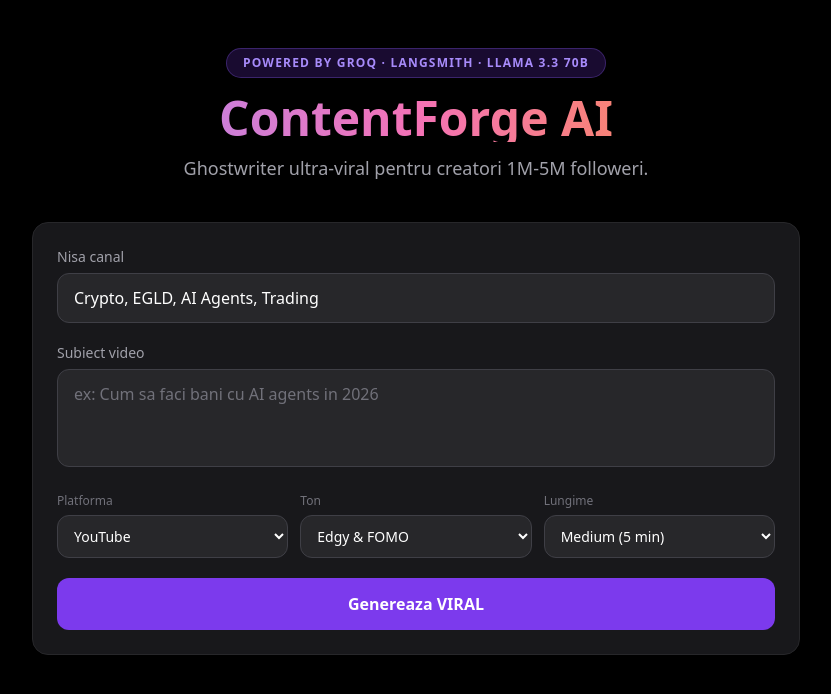
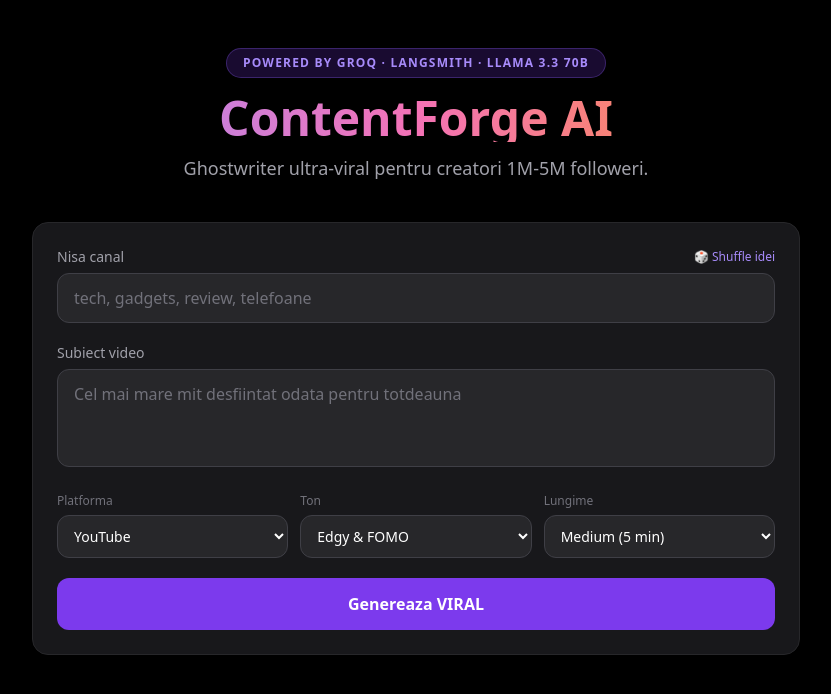
Before and after one commit to Gzeu/contentforge-ai, a Next.js app in the folder frontend/: page / in a window 1280 px wide. Shown: the top 694 px of the page, without its empty margins (224-1055 px from the left). Built offline with nearby package versions, Linux system fonts and the light colour scheme.

Commit message:
feat: random placeholders for nisa/subiect, remove hardcoded defaults, add shuffle button
Added random niche and subject placeholders for content generation.

```diff
--- a/frontend/app/page.tsx
+++ b/frontend/app/page.tsx
@@ -4,6 +4,38 @@
 const PLATFORMS = ['YouTube', 'TikTok', 'Reels', 'X/Twitter'];
 const TONES = ['Edgy & FOMO', 'Motivational', 'Educativ', 'Funny & Viral', 'Storytelling'];
 const LENGTHS = ['Short (60s)', 'Medium (5 min)', 'Long (10min+)'];
+
+const RANDOM_NISE = [
+  'fitness, nutritie, slabit, sport',
+  'cooking, retete, food, bucatarie',
+  'travel, calatorii, aventura, destinatii',
+  'fashion, beauty, lifestyle, outfit',
+  'gaming, esports, streaming, Twitch',
+  'real estate, imobiliare, investitii',
+  'parenting, familie, copii, educatie',
+  'automotive, masini, tuning, review',
+  'tech, gadgets, review, telefoane',
+  'business, antreprenoriat, startup, bani',
+  'animale, pets, caini, pisici',
+  'constructii, renovari, DIY, casa',
+  'muzica, cover, vlog, entertainment',
+  'psihologie, mindset, motivatie, dezvoltare',
+];
+
+const RANDOM_SUBIECTE = [
+  'Cum sa castigi 5000 RON extra pe luna fara sa parasesti jobul',
+  'Greseala pe care o fac toti incepatorii si cum sa o eviti',
+  'Secretul pe care expertii nu vor sa il stii',
+  'Am incercat 30 de zile si rezultatele m-au socat',
+  'De ce 90% dintre oameni esueaza si cum sa fii in top 10%',
+  'Transformare completa in 7 zile - inainte si dupa',
+  'Cel mai mare mit desfiintat odata pentru totdeauna',
+  'Ce am invatat dupa 1 an de experiente extreme',
+];
+
+function getRandom<T>(arr: T[]): T {
+  return arr[Math.floor(Math.random() * arr.length)];
+}
 
 type HistoryItem = {
   topic: string;
@@ -15,7 +47,7 @@
 };
 
 export default function Home() {
-  const [channelInfo, setChannelInfo] = useState('Crypto, EGLD, AI Agents, Trading');
+  const [channelInfo, setChannelInfo] = useState('');
   const [topic, setTopic] = useState('');
   const [platform, setPlatform] = useState('YouTube');
   const [tone, setTone] = useState('Edgy & FOMO');
@@ -26,8 +58,12 @@
   const [history, setHistory] = useState<HistoryItem[]>([]);
   const [showHistory, setShowHistory] = useState(false);
   const [lastParams, setLastParams] = useState<any>(null);
+  const [nisaPlaceholder, setNisaPlaceholder] = useState('');
+  const [subiectPlaceholder, setSubiectPlaceholder] = useState('');
 
   useEffect(() => {
+    setNisaPlaceholder(getRandom(RANDOM_NISE));
+    setSubiectPlaceholder(getRandom(RANDOM_SUBIECTE));
     const saved = localStorage.getItem('contentforge_history');
     if (saved) setHistory(JSON.parse(saved));
   }, []);
@@ -40,21 +76,23 @@
 
   const generate = async (params?: any) => {
     const p = params || { channelInfo, topic, platform, tone, length };
-    if (!p.topic.trim()) { setError('Introduceți subiectul video!'); return; }
+    const finalChannelInfo = p.channelInfo || nisaPlaceholder;
+    const finalTopic = p.topic || subiectPlaceholder;
+    if (!finalTopic.trim()) { setError('Introduceti subiectul video!'); return; }
     setLoading(true);
     setError('');
     setResult('');
-    setLastParams(p);
+    setLastParams({ ...p, channelInfo: finalChannelInfo, topic: finalTopic });
     try {
       const res = await fetch('/api/generate', {
         method: 'POST',
         headers: { 'Content-Type': 'application/json' },
-        body: JSON.stringify({ topic: p.topic, channel_info: p.channelInfo, platform: p.platform, tone: p.tone, length: p.length }),
+        body: JSON.stringify({ topic: finalTopic, channel_info: finalChannelInfo, platform: p.platform, tone: p.tone, length: p.length }),
       });
       const data = await res.json();
       if (!res.ok) throw new Error(data.error || 'Eroare server');
       setResult(data.result);
-      saveToHistory({ topic: p.topic, channel_info: p.channelInfo, platform: p.platform, tone: p.tone, result: data.result, date: new Date().toLocaleString('ro-RO') });
+      saveToHistory({ topic: finalTopic, channel_info: finalChannelInfo, platform: p.platform, tone: p.tone, result: data.result, date: new Date().toLocaleString('ro-RO') });
     } catch (e: any) {
       setError('Eroare la generare. Verifica backend-ul.');
     } finally {
@@ -64,10 +102,14 @@
 
   const copyAll = () => { navigator.clipboard.writeText(result); };
 
+  const shufflePlaceholders = () => {
+    setNisaPlaceholder(getRandom(RANDOM_NISE));
+    setSubiectPlaceholder(getRandom(RANDOM_SUBIECTE));
+  };
+
   return (
     <main className="min-h-screen bg-black text-white px-4 py-12">
       <div className="max-w-3xl mx-auto">
-        {/* Header */}
         <div className="text-center mb-10">
           <div className="inline-block bg-violet-600/20 border border-violet-500/30 text-violet-400 text-xs font-semibold px-4 py-1.5 rounded-full mb-4 uppercase tracking-widest">
             Powered by Groq · LangSmith · LLaMA 3.3 70B
@@ -78,20 +120,22 @@
           <p className="text-zinc-400 text-lg">Ghostwriter ultra-viral pentru creatori 1M-5M followeri.</p>
         </div>
 
-        {/* Form */}
         <div className="bg-zinc-900 border border-zinc-800 rounded-2xl p-6 space-y-5">
-          {/* Nisa canal */}
           <div>
-            <label className="block text-sm text-zinc-400 mb-1.5">Nisa canal</label>
+            <div className="flex items-center justify-between mb-1.5">
+              <label className="text-sm text-zinc-400">Nisa canal</label>
+              <button onClick={shufflePlaceholders} className="text-xs text-violet-400 hover:text-violet-300 transition" title="Genereaza alta idee">
+                🎲 Shuffle idei
+              </button>
+            </div>
             <input
               className="w-full bg-zinc-800 border border-zinc-700 rounded-xl px-4 py-3 text-white placeholder-zinc-500 focus:outline-none focus:border-violet-500 transition"
               value={channelInfo}
               onChange={e => setChannelInfo(e.target.value)}
-              placeholder="ex: fitness, beauty, gaming, crypto..."
+              placeholder={nisaPlaceholder}
             />
           </div>
 
-          {/* Subiect */}
           <div>
             <label className="block text-sm text-zinc-400 mb-1.5">Subiect video</label>
             <textarea
@@ -99,59 +143,37 @@
               rows={3}
               value={topic}
               onChange={e => setTopic(e.target.value)}
-              placeholder="ex: Cum sa faci bani cu AI agents in 2026"
+              placeholder={subiectPlaceholder}
             />
           </div>
 
-          {/* Dropdowns row */}
           <div className="grid grid-cols-3 gap-3">
             <div>
               <label className="block text-xs text-zinc-500 mb-1.5">Platforma</label>
-              <select
-                className="w-full bg-zinc-800 border border-zinc-700 rounded-xl px-3 py-2.5 text-white text-sm focus:outline-none focus:border-violet-500 transition"
-                value={platform}
-                onChange={e => setPlatform(e.target.value)}
-              >
+              <select className="w-full bg-zinc-800 border border-zinc-700 rounded-xl px-3 py-2.5 text-white text-sm focus:outline-none focus:border-violet-500 transition" value={platform} onChange={e => setPlatform(e.target.value)}>
                 {PLATFORMS.map(p => <option key={p} value={p}>{p}</option>)}
               </select>
             </div>
             <div>
               <label className="block text-xs text-zinc-500 mb-1.5">Ton</label>
-              <select
-                className="w-full bg-zinc-800 border border-zinc-700 rounded-xl px-3 py-2.5 text-white text-sm focus:outline-none focus:border-violet-500 transition"
-                value={tone}
-                onChange={e => setTone(e.target.value)}
-              >
+              <select className="w-full bg-zinc-800 border border-zinc-700 rounded-xl px-3 py-2.5 text-white text-sm focus:outline-none focus:border-violet-500 transition" value={tone} onChange={e => setTone(e.target.value)}>
                 {TONES.map(t => <option key={t} value={t}>{t}</option>)}
               </select>
             </div>
             <div>
               <label className="block text-xs text-zinc-500 mb-1.5">Lungime</label>
-              <select
-                className="w-full bg-zinc-800 border border-zinc-700 rounded-xl px-3 py-2.5 text-white text-sm focus:outline-none focus:border-violet-500 transition"
-                value={length}
-                onChange={e => setLength(e.target.value)}
-              >
+              <select className="w-full bg-zinc-800 border border-zinc-700 rounded-xl px-3 py-2.5 text-white text-sm focus:outline-none focus:border-violet-500 transition" value={length} onChange={e => setLength(e.target.value)}>
                 {LENGTHS.map(l => <option key={l} value={l}>{l}</option>)}
               </select>
             </div>
           </div>
 
-          {/* Buttons */}
           <div className="flex gap-3">
-            <button
-              onClick={() => generate()}
-              disabled={loading}
-              className="flex-1 bg-violet-600 hover:bg-violet-500 disabled:opacity-50 disabled:cursor-not-allowed text-white font-bold py-3.5 rounded-xl transition text-base"
-            >
+            <button onClick={() => generate()} disabled={loading} className="flex-1 bg-violet-600 hover:bg-violet-500 disabled:opacity-50 disabled:cursor-not-allowed text-white font-bold py-3.5 rounded-xl transition text-base">
               {loading ? 'Generez...' : 'Genereaza VIRAL'}
             </button>
             {result && !loading && (
-              <button
-                onClick={() => generate(lastParams)}
-                className="px-5 bg-zinc-700 hover:bg-zinc-600 text-white font-semibold py-3.5 rounded-xl transition text-sm"
-                title="Regenereaza"
-              >
+              <button onClick={() => generate(lastParams)} className="px-5 bg-zinc-700 hover:bg-zinc-600 text-white font-semibold py-3.5 rounded-xl transition text-sm" title="Regenereaza">
                 🔄
               </button>
             )}
@@ -160,7 +182,6 @@
           {error && <p className="text-red-400 text-sm text-center">{error}</p>}
         </div>
 
-        {/* Loading spinner */}
         {loading && (
           <div className="mt-8 flex flex-col items-center gap-3 text-zinc-500">
             <div className="w-8 h-8 border-2 border-violet-500 border-t-transparent rounded-full animate-spin" />
@@ -168,7 +189,6 @@
           </div>
         )}
 
-        {/* Result */}
         {result && !loading && (
           <div className="mt-8">
             <div className="flex items-center justify-between mb-3">
@@ -181,13 +201,9 @@
           </div>
         )}
 
-        {/* History */}
         {history.length > 0 && (
           <div className="mt-8">
-            <button
-              onClick={() => setShowHistory(!showHistory)}
-              className="w-full flex items-center justify-between bg-zinc-900 border border-zinc-800 rounded-xl px-5 py-3 text-zinc-400 hover:text-white transition text-sm"
-            >
+            <button onClick={() => setShowHistory(!showHistory)} className="w-full flex items-center justify-between bg-zinc-900 border border-zinc-800 rounded-xl px-5 py-3 text-zinc-400 hover:text-white transition text-sm">
               <span>Istoric generari ({history.length})</span>
               <span>{showHistory ? '▲' : '▼'}</span>
             </button>
```
